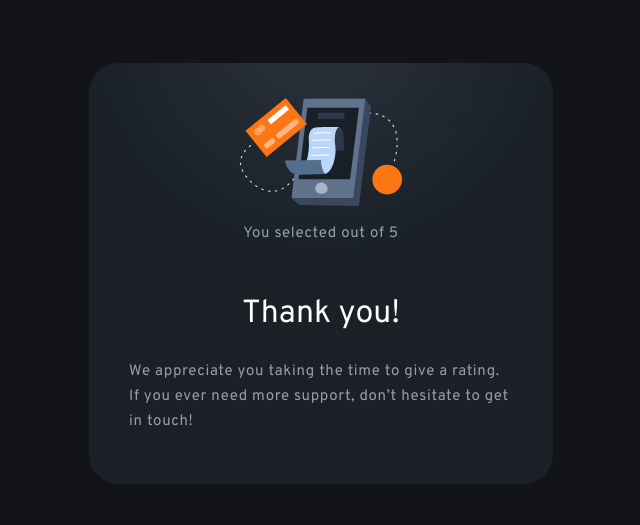
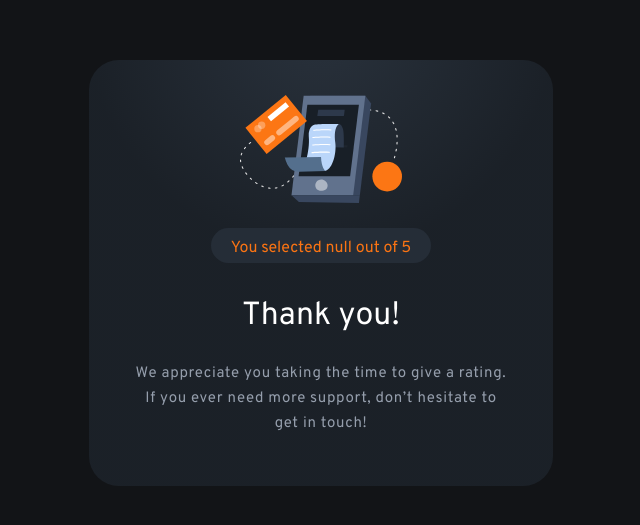
Before and after one commit to DayHikari/Rating_Component, a plain HTML site: page thank-you.html in a window 1280 px wide. Shown: the part 135-660 px from the top of the page, without its empty margins (319-959 px from the left). Drawn offline with Linux system fonts and the light colour scheme.

Commit message:
finish up the styling and separate js file for thank-you.html

```diff
--- a/review.html
+++ b/review.html
@@ -3,8 +3,6 @@
   <head>
     <meta charset="UTF-8" />
     <meta name="viewport" content="width=device-width, initial-scale=1.0" />
-    <!-- displays site properly based on user's device -->
-
     <link
       rel="icon"
       type="image/png"
@@ -45,14 +43,6 @@
         </button>
       </a>
     </div>
-
-    <!-- Thank you state start -->
-
-    <!-- You selected
-    out of 5 Thank you! We appreciate you taking the time to give a rating. If
-    you ever need more support, don’t hesitate to get in touch!
-
-    Thank you state end -->
-    <script src="app.js"></script>
+    <script src="review.js"></script>
   </body>
 </html>
--- a/app.js
+++ b/review.js
@@ -11,7 +11,6 @@ const submitLink = document.querySelector("#submit-link")
 // Selected score variable
 let score = "";
 
-
 //  Event listeners
 // Star button click event listener
 starButtons.forEach(element => {
@@ -22,6 +21,7 @@ starButtons.forEach(element => {
         element.className = "selected-star-button"
         score = element.textContent;
         submitLink.setAttribute("href", "thank-you.html");
+        localStorage.setItem('rating', score)
     })
 });
 
--- a/styles.css
+++ b/styles.css
@@ -128,3 +128,16 @@ a {
 button {
   font-size: large;
 }
+
+.ty {
+  padding: 0 5px;
+  text-align: center;
+}
+
+.rating {
+  margin-top: 25px;
+  background-color: var(--Dark-Blue);
+  color: var(--Orange);
+  padding: 10px 20px 5px;
+  border-radius: 45px;
+}
--- a/thank-you.html
+++ b/thank-you.html
@@ -3,8 +3,6 @@
   <head>
     <meta charset="UTF-8" />
     <meta name="viewport" content="width=device-width, initial-scale=1.0" />
-    <!-- displays site properly based on user's device -->
-
     <link
       rel="icon"
       type="image/png"
@@ -19,29 +17,17 @@
       rel="stylesheet"
     />
     <title>Frontend Mentor | Interactive rating component</title>
-
-    <!-- Feel free to remove these styles or customise in your own stylesheet 👍 -->
-    <style>
-      .attribution {
-        font-size: 11px;
-        text-align: center;
-      }
-      .attribution a {
-        color: hsl(228, 45%, 44%);
-      }
-    </style>
   </head>
   <body>
     <div id="container">
-        <img src="./images/illustration-thank-you.svg" alt="Thank you">
-
-        <p>You selected out of 5</p>
-        <h1>Thank you!</h1>
-        <p>We appreciate you taking the time to give a rating. <br>If you ever need more support, don’t hesitate to get in touch!</p>
-
-
+      <img src="./images/illustration-thank-you.svg" alt="Thank you" />
+      <div class="rating">You selected out of 5</div>
+      <h1>Thank you!</h1>
+      <p class="ty">
+        We appreciate you taking the time to give a rating. <br />If you ever
+        need more support, don’t hesitate to get in touch!
+      </p>
     </div>
-
-    <script src="app.js"></script>
+    <script src="thank-you.js"></script>
   </body>
 </html>
--- /dev/null
+++ b/thank-you.js
@@ -0,0 +1,4 @@
+const selectedScore = localStorage.getItem('rating')
+const rating = document.querySelector('.rating');
+
+rating.textContent = `You selected ${selectedScore} out of 5`
```
